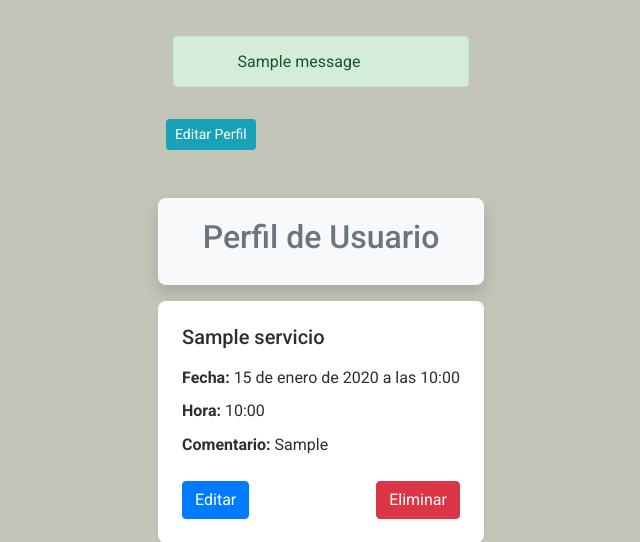
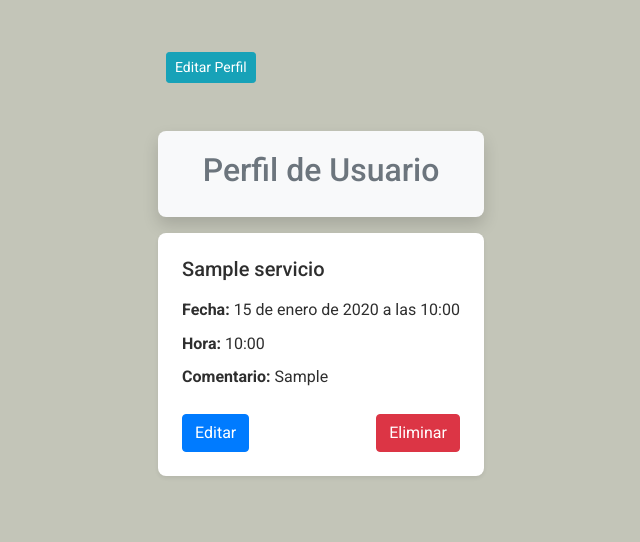
Before and after one commit to AmeriK88/Django-Barber-Webapp, a Django app: page /perfil/ in a window 1280 px wide. Shown: the part 209-751 px from the top of the page, without its empty margins (319-959 px from the left). Run offline with Django 5.2, Linux system fonts and the light colour scheme; a user stored in the database is signed in; tables that the repository leaves empty hold one stand-in row (values such as "Sample post"); one stand-in notice (Sample message) is shown; some libraries are stand-ins or nearby versions; some web fonts are replaced.

Commit message:
fix: message error correction

```diff
--- a/citas/views.py
+++ b/citas/views.py
@@ -54,7 +54,7 @@ def login_view(request):
 @login_required
 @handle_exceptions
 def reservar_cita(request):
-    # Obtener todas las fechas donde las horas estén completamente ocupadas
+    # Obtener fechas donde las horas estén completamente ocupadas
     horas_por_dia = Cita.objects.values('fecha__date').annotate(total_citas=Count('hora')).filter(total_citas=len(CitaForm.HORA_CHOICES))
     fechas_ocupadas = [entry['fecha__date'].isoformat() for entry in horas_por_dia]  # Convertir a formato ISO para JavaScript
 
@@ -100,7 +100,7 @@ def editar_cita(request, cita_id):
         messages.error(request, 'No puedes editar una cita que ya ha finalizado.')
         return redirect('citas:ver_citas')
 
-    # Obtener echas con horas completamente ocupadas
+    # Obtener fechas con horas completamente ocupadas
     horas_por_dia = Cita.objects.values('fecha__date').annotate(total_citas=Count('hora')).filter(total_citas=len(CitaForm.HORA_CHOICES))
     fechas_ocupadas = [entry['fecha__date'].isoformat() for entry in horas_por_dia]
 
--- a/templates/citas/perfil_usuario.html
+++ b/templates/citas/perfil_usuario.html
@@ -4,24 +4,9 @@
 
 {% block content %}
     <div class="container mt-3">
+        <a href="{% url 'citas:editar_perfil_usuario' %}" class="btn btn-info btn-sm ml-2 mt-3">Editar Perfil</a>
+    </div>
 
-        <!-- Mostrar mensajes de éxito o error -->
-        {% if messages %}
-            <div class="container">
-                <div class="row justify-content-center">
-                    <div class="col-md-12">
-                        <div class="alert alert-success alert-dismissible fade show text-center" role="alert">
-                            {% for message in messages %}
-                                {{ message }}
-                            {% endfor %}
-                        </div>
-                    </div>
-                </div>
-            </div>
-        {% endif %}
-
-        <a  href="{% url 'citas:editar_perfil_usuario' %}" class="btn btn-info btn-sm ml-2 mt-3">Editar Perfil</a>
-    </div>
     <div class="container mt-5">
         <div class="card shadow bg-light text-center text-secondary mb-3" style="padding: 20px 20px;">
             <h2>Perfil de Usuario</h2>
```
Also changed, not shown: templates/citas/ver_citas.html (+11 -1 lines).
